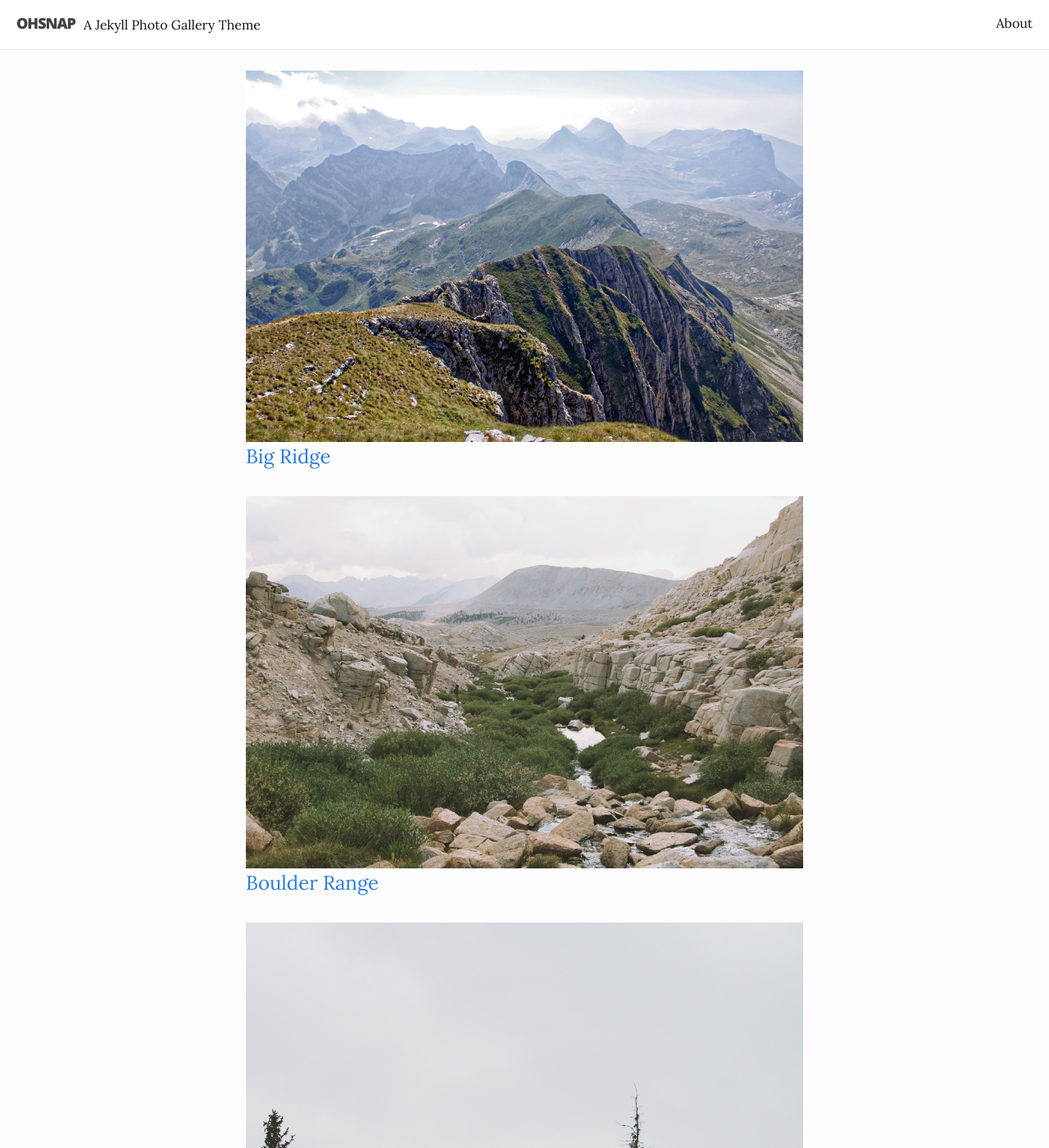
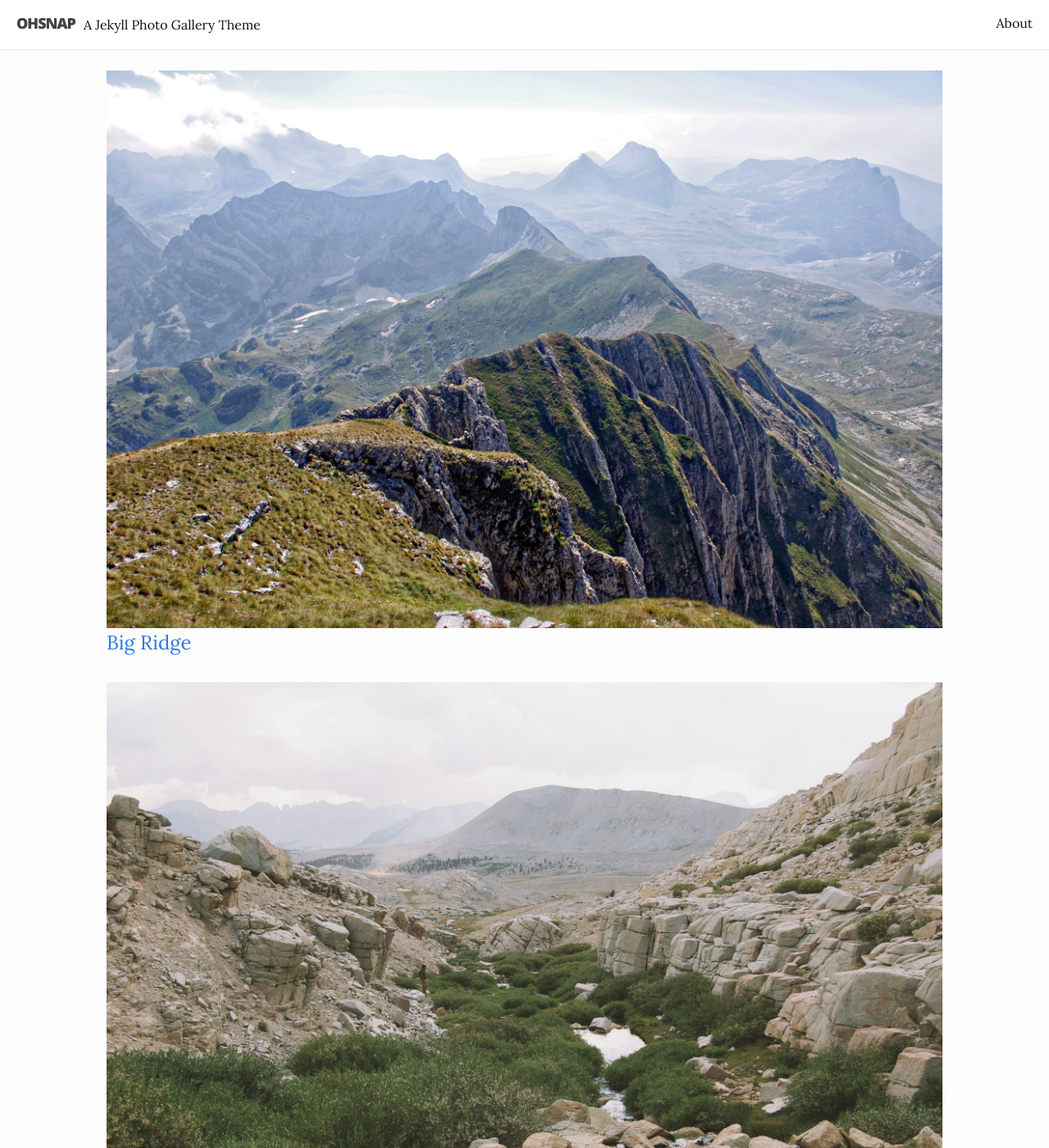
Before and after one commit to jglovier/ohsnap, a Jekyll site: the page built from index.html, in a window 1280 px wide and 1400 px high. Shown: the whole window at 82% size. Built offline with Jekyll 4.4.1, drawn with Linux system fonts in a browser that asks for light colours.

Commit message:
tweak wrapper size

```diff
--- a/_sass/_base.scss
+++ b/_sass/_base.scss
@@ -160,12 +160,9 @@ pre {
  * Wrapper
  */
 .wrapper {
-    max-width: -webkit-calc(#{$content-width} - (#{$spacing-unit} * 2));
-    max-width:         calc(#{$content-width} - (#{$spacing-unit} * 2));
+    max-width: 1020px;
     margin-right: auto;
     margin-left: auto;
-    padding-right: $spacing-unit;
-    padding-left: $spacing-unit;
     @extend %clearfix;
 
     @include media-query($on-laptop) {
```
